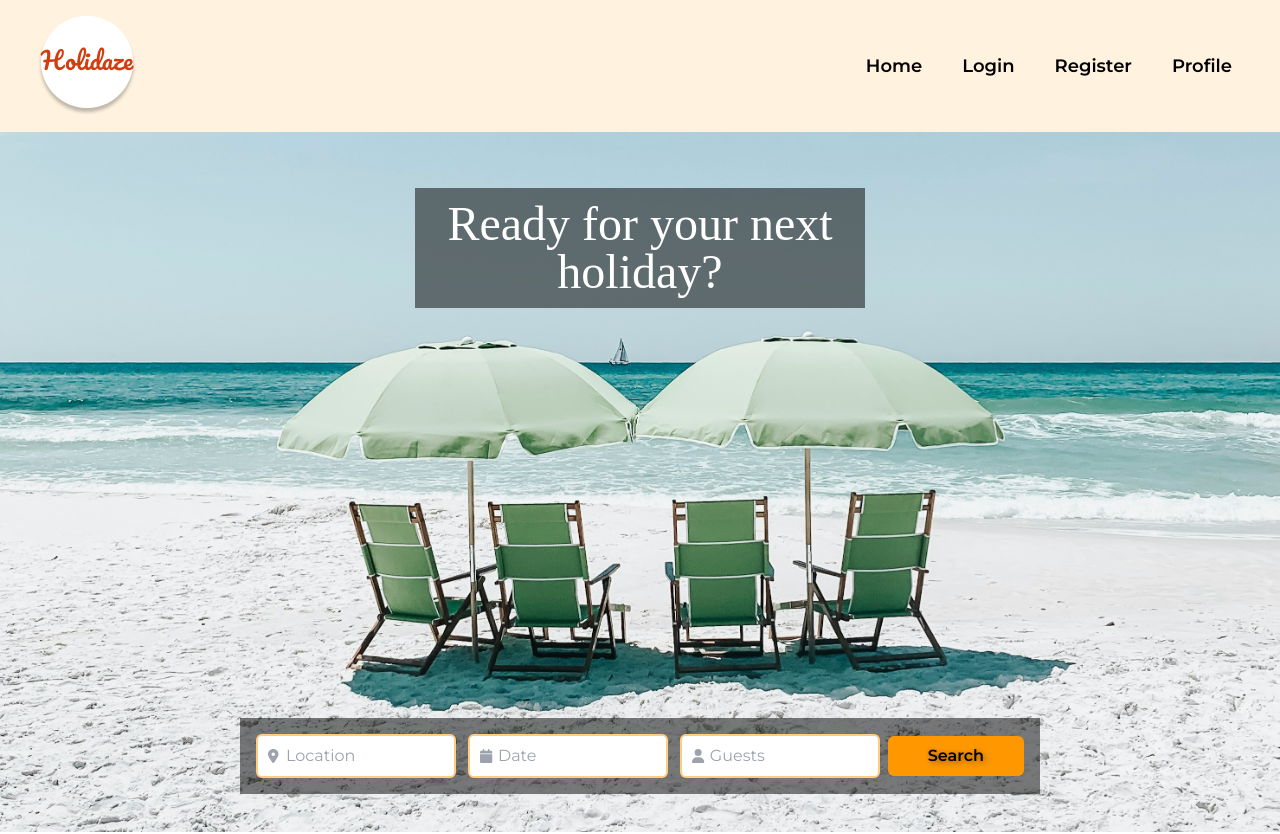
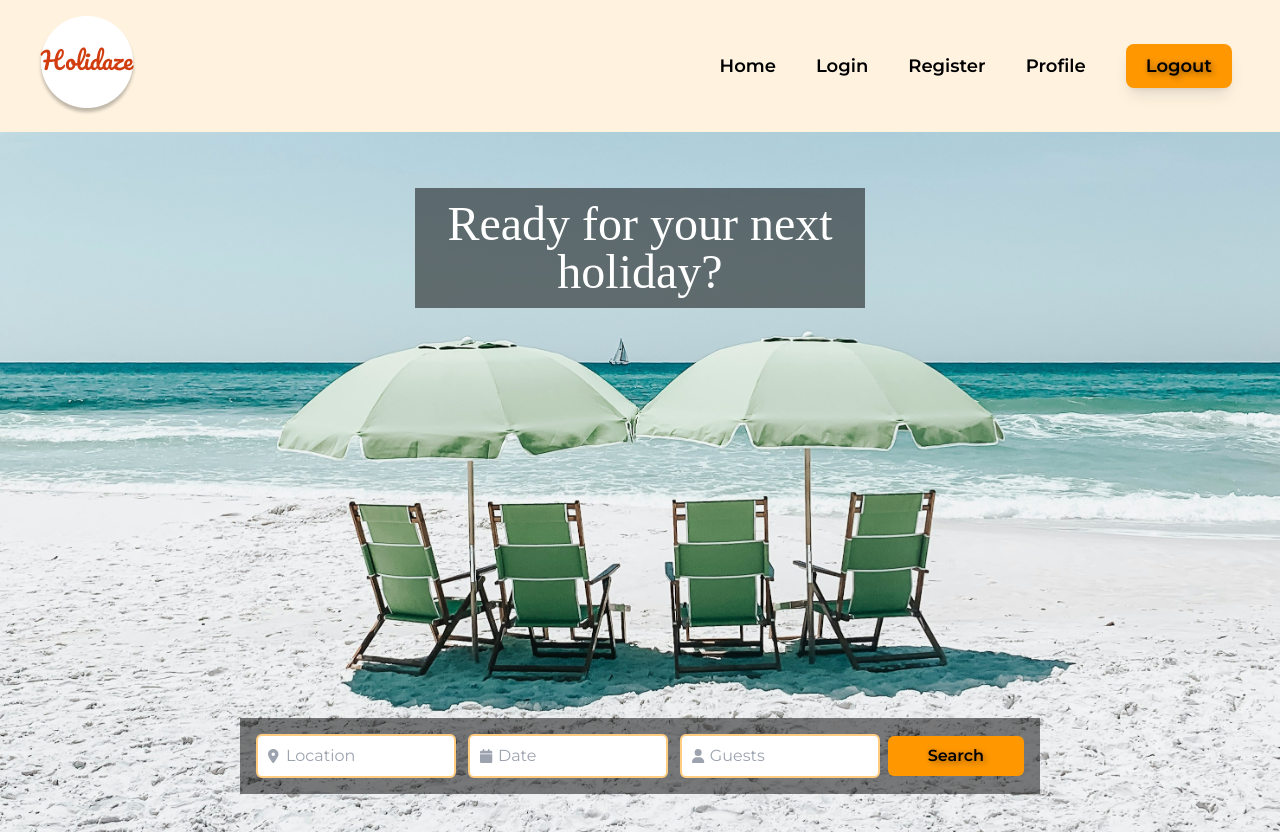
Before and after one commit to TheRegzi/holidaze, a React (Vite) app: page / in a window 1280 px wide. Shown: the top 834 px of the page. Built offline with nearby package versions, Linux system fonts and the light colour scheme; no server answers; a web font is replaced by a local one.

Commit message:
feat: added logout function and button in nav

```diff
--- /dev/null
+++ b/src/api/auth/logoutUser.js
@@ -0,0 +1,4 @@
+export function logoutUser() {
+  localStorage.removeItem("user");
+  localStorage.removeItem("accessToken");
+}
--- a/src/components/Nav.jsx
+++ b/src/components/Nav.jsx
@@ -1,6 +1,14 @@
 import { Link } from "react-router-dom";
+import { logoutUser } from "../api/auth/logoutUser";
+import { useNavigate } from "react-router-dom";
 
 function Nav({ isOpen, closeMenu }) {
+  const navigate = useNavigate();
+  const handleLogout = () => {
+    logoutUser();
+    navigate("/");
+  };
+
   return (
     <ul
       className={`${
@@ -27,6 +35,14 @@ function Nav({ isOpen, closeMenu }) {
           Profile
         </Link>
       </li>
+      <li className="pb-4 font-montserrat text-lg font-semibold">
+        <button
+          className="rounded-lg bg-accent px-5 py-2 shadow-lg text-shadow-lg"
+          onClick={handleLogout}
+        >
+          Logout
+        </button>
+      </li>
     </ul>
   );
 }
```
